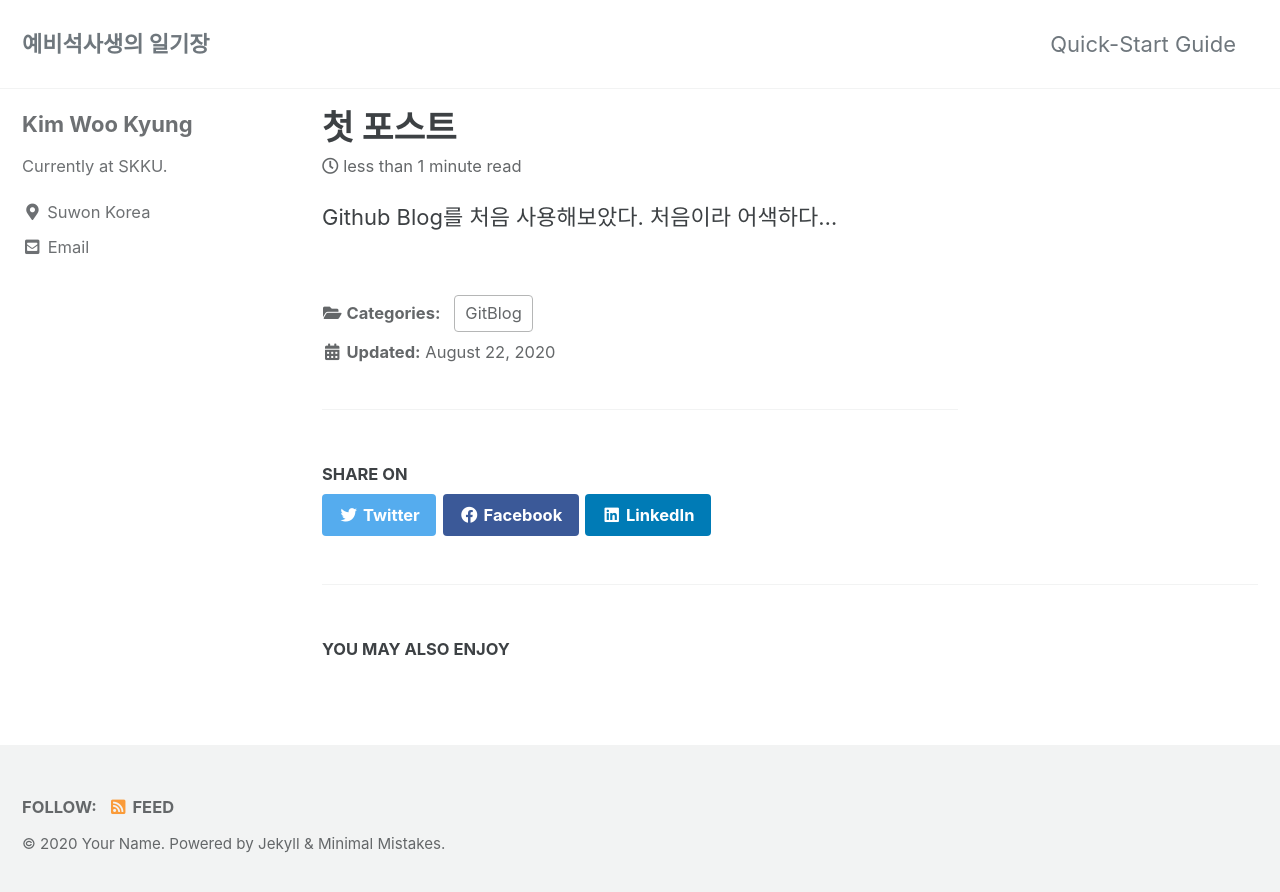
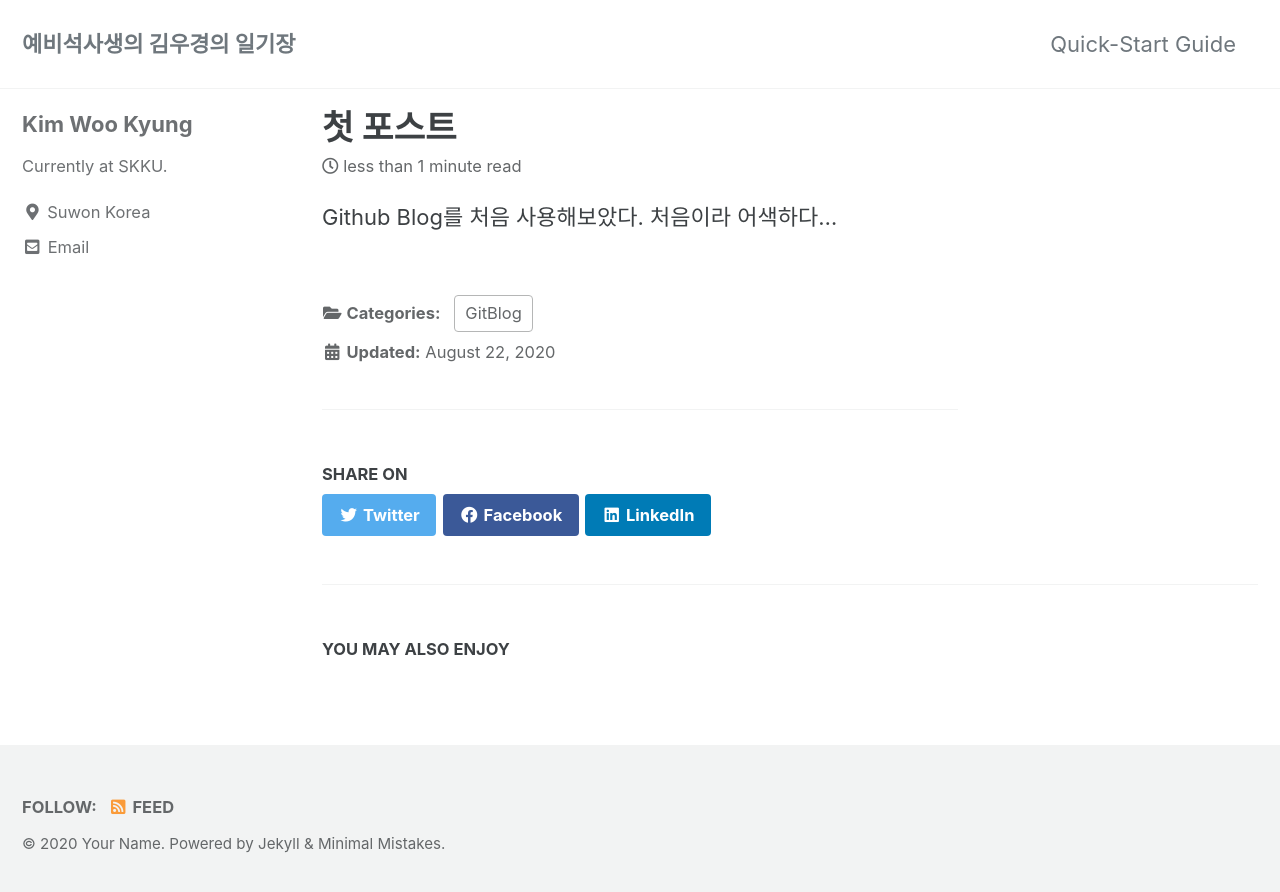
Before and after one commit to kwk2696/kwk2696.github.io, a Jekyll site: the page built from _posts/2020-08-22-첫포스트.md, in a window 1280 px wide. Shown: the top 892 px of the page. Built offline with Jekyll 4.4.1, drawn with Linux system fonts in a browser that asks for light colours; cached includes are drawn as plain includes.

Commit message:
Update _config.yml

```diff
--- a/_config.yml
+++ b/_config.yml
@@ -16,7 +16,7 @@ minimal_mistakes_skin    : "default" # "air", "aqua", "contrast", "dark", "dirt"
 
 # Site Settings
 locale                   : "en-US"
-title                    : "예비석사생의 일기장"
+title                    : "예비석사생의 김우경의 일기장"
 title_separator          : "-"
 subtitle                 : # site tagline that appears below site title in masthead
 name                     : "Your Name"
```
